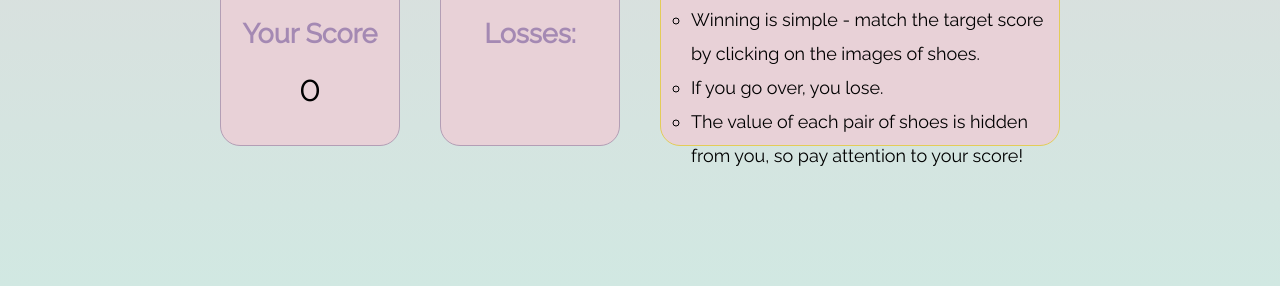
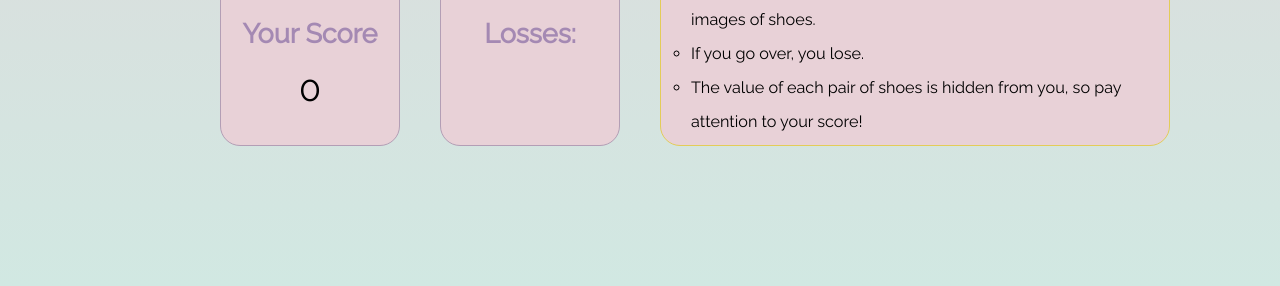
Before and after one commit to JuliaLid/Crystal-Collector-Game, a plain HTML site: page index.html in a window 1280 px wide. Shown: the part 634-920 px from the top of the page. Drawn offline with nearby package versions, Linux system fonts and the light colour scheme; a web font is replaced by a local one.

Commit message:
Updating CSS

```diff
--- a/assets/css/style.css
+++ b/assets/css/style.css
@@ -18,6 +18,7 @@ body {
 ul {
    list-style-type: circle;
     font-family: 'Raleway', sans-serif;
+    font-size: 0.9em;
 }
 
 .wrapper {
@@ -94,7 +95,7 @@ ul {
 }
 
 #rules {
-  grid-column: 7/11;
+  grid-column: 7/12;
   grid-row: 3;
   border: 1px solid black;
   padding: 20px 5px 10px 30px;
```
